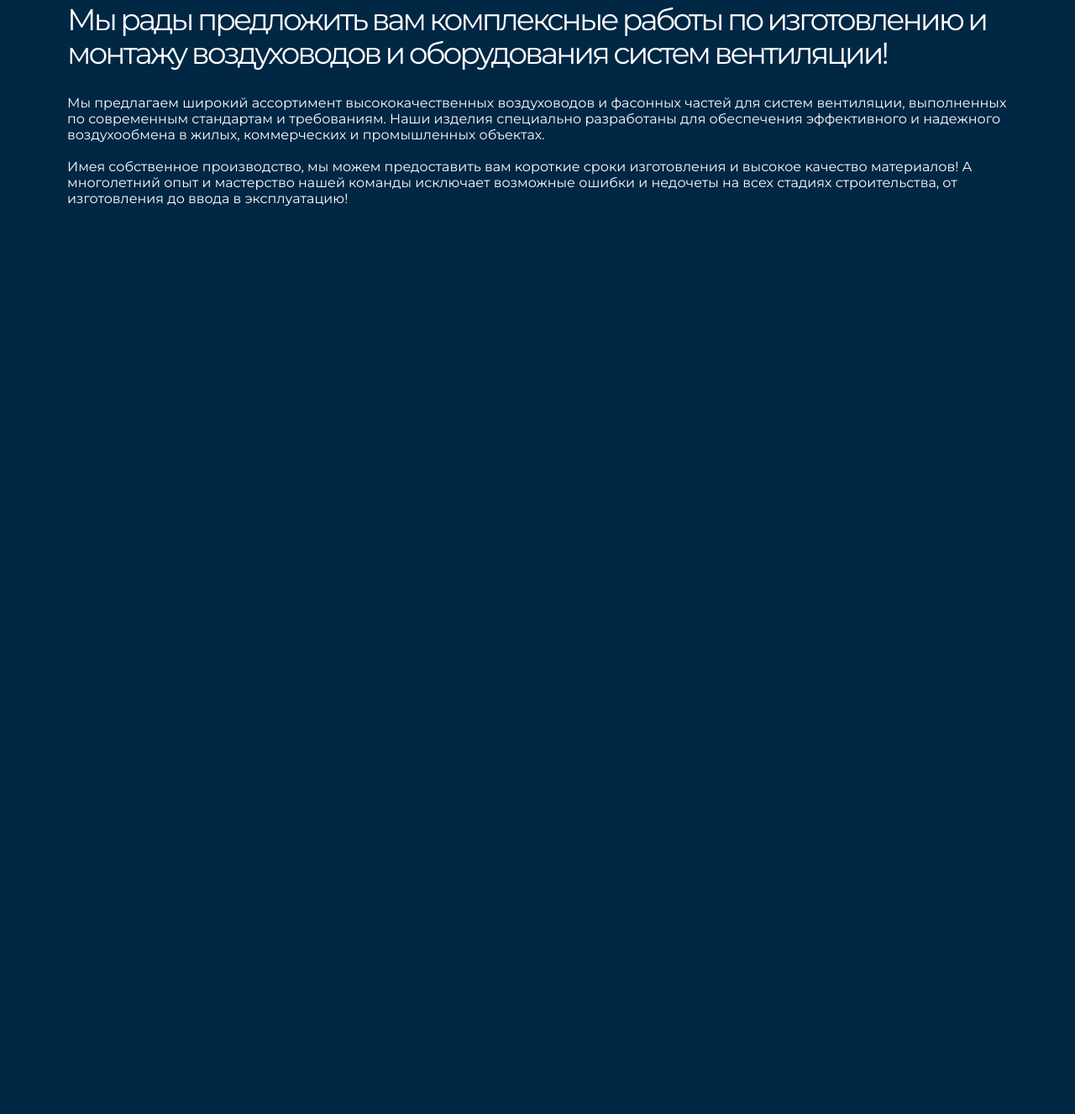
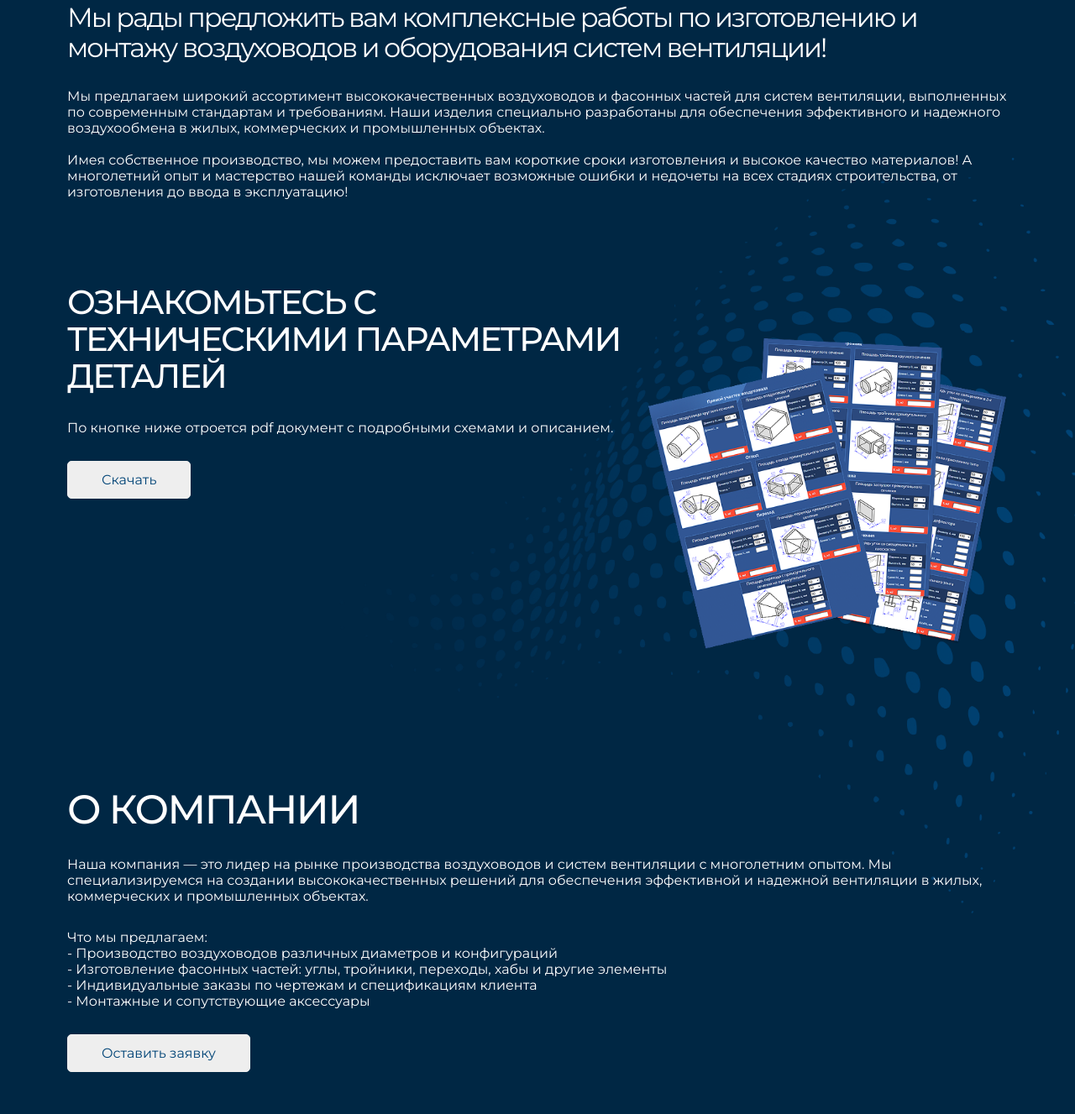
Before and after one commit to LapkiWEB/SanVentStroy, a plain HTML site: page app/index.html in a window 1280 px wide. Shown: the part 767-2094 px from the top of the page at 84% size. Before the commit the page ends 1063 px from the top, so only its background shows below. Drawn offline with Linux system fonts and the light colour scheme; files whose address does not match are found by name.

Commit message:
add catalog + about + adaptive

```diff
--- a/app/index.html
+++ b/app/index.html
@@ -190,6 +190,55 @@
         </div>
       </section>
 
+      <section class="catalog section">
+        <div class="container">
+          <div class="catalog__inner">
+            <div class="catalog__box">
+              <h2 class="title-h3">
+                ознакомьтесь с техническими
+                параметрами деталей
+              </h2>
+              <p class="text">
+                По кнопке ниже отроется pdf документ с подробными схемами и описанием.
+              </p>
+              <div class="global-btn">
+                Скачать
+              </div>
+            </div>
+            <div class="catalog__item">
+              <img src="images/content/catalog-img.png" alt="" class="catalog-img">
+            </div>
+          </div>
+        </div>
+      </section>
+
+      <section class="about section">
+        <div class="container">
+          <h2 class="title-h2">
+            О компании
+          </h2>
+          <p class="text">
+            Наша компания — это лидер на рынке производства воздуховодов и систем вентиляции с многолетним опытом. Мы
+            специализируемся на создании высококачественных решений для обеспечения эффективной и надежной вентиляции в
+            жилых,
+            коммерческих и промышленных объектах.
+          </p>
+          <p class="text">
+            Что мы предлагаем:
+            <br>
+            - Производство воздуховодов различных диаметров и конфигураций
+            <br>
+            - Изготовление фасонных частей: углы, тройники, переходы, хабы и другие элементы
+            <br>
+            - Индивидуальные заказы по чертежам и спецификациям клиента
+            <br>
+            - Монтажные и сопутствующие аксессуары
+          </p>
+          <div class="global-btn">
+            Оставить заявку
+          </div>
+        </div>
+      </section>
     </main>
     <footer class="footer">
 
--- a/app/scss/_global.scss
+++ b/app/scss/_global.scss
@@ -62,7 +62,7 @@ body.menu-opened {
   @extend %Bold;
   font-size: 96px;
   line-height: 100px;
-  letter-spacing: -3px;
+  letter-spacing: -2px;
   text-transform: uppercase;
   margin-bottom: 15px;
   color: $white;
@@ -70,9 +70,9 @@ body.menu-opened {
 
 .title-h2 {
   @extend %Medium;
-  font-size: 64px;
-  line-height: 70px;
-  letter-spacing: -3px;
+  font-size: 48px;
+  line-height: 52px;
+  letter-spacing: -2px;
   text-transform: uppercase;
   margin-bottom: 30px;
   color: $white;
@@ -80,9 +80,9 @@ body.menu-opened {
 
 .title-h3 {
   @extend %Medium;
-  font-size: 48px;
-  line-height: 52px;
-  letter-spacing: -3px;
+  font-size: 40px;
+  line-height: 44px;
+  letter-spacing: -2px;
   text-transform: uppercase;
   margin-bottom: 30px;
   color: $white;
@@ -90,12 +90,15 @@ body.menu-opened {
 
 .title-h4 {
   @extend %Regular;
-  font-size: 36px;
-  line-height: 40px;
-  letter-spacing: -3px;
+  font-size: 32px;
+  line-height: 36px;
+  letter-spacing: -2px;
   // text-transform: uppercase;
   margin-bottom: 30px;
   color: $white;
+}
+.text{
+  margin-bottom: 30px;
 }
 
 .global-btn {
--- a/app/scss/_media.scss
+++ b/app/scss/_media.scss
@@ -106,6 +106,20 @@
       margin-bottom: 20px;
     }
   }
+
+  .catalog {
+
+
+    &::before {
+      position: absolute;
+      content: '';
+      width: 900px;
+      height: 900px;
+      right: 0px;
+      bottom: -200px;
+
+    }
+  }
 }
 
 @media(max-width: 1000px) {
@@ -122,6 +136,16 @@
     line-height: 70px;
   }
 
+  .title-h2 {
+    font-size: 40px;
+    line-height: 44px;
+  }
+
+  .title-h3 {
+    font-size: 36px;
+    line-height: 40px;
+  }
+
   .nav.active {
     padding: 80px 150px 40px 70px
   }
@@ -129,23 +153,60 @@
   .main-screen-box {
     font-size: 18px;
   }
+
+  .catalog__inner {
+    flex-wrap: wrap;
+  }
+
+  .catalog__box {
+    max-width: 100%;
+    margin-right: 0;
+    margin-bottom: 30px;
+  }
+
+  .catalog__item {
+    // max-width: 100%;
+    // text-align: center;
+    margin: 0 auto;
+
+  }
+
+  // .catalog-img{
+  //   margin: 0 auto;
+  //   text-align: center;
+  // }
 }
 
-@media(max-width: 800px) {}
+@media(max-width: 800px) {
+  .catalog-img {
+    max-width: 400px;
+    height: 400px;
+  }
+
+  .catalog::before {
+    width: 700px;
+    height: 700px;
+    right: -50px;
+    bottom: -150px;
+  }
+}
 
 @media(max-width: 600px) {
   .container {
     padding: 0 20px;
   }
-.section{
-  padding: 30px 0px;
-}
+
+  .section {
+    padding: 30px 0px;
+  }
+
   .title-h1 {
     font-size: 42px;
     line-height: 48px;
     letter-spacing: -3px;
   }
-  .title-h4{
+
+  .title-h4 {
     font-size: 24px;
     line-height: 30px;
     letter-spacing: -1px;
--- a/app/scss/style.scss
+++ b/app/scss/style.scss
@@ -16,7 +16,7 @@
 
 
 .header__fixed {
-  background-color: rgba(0, 39, 68, 0.5);
+  background-color: rgba(0, 39, 68, 0.95);
   position: fixed;
   width: 100%;
   top: 0;
@@ -67,103 +67,6 @@
     margin-left: 28px;
   }
 }
-
-
-
-// .menu-list__link-drop {
-//   position: relative;
-//   padding-right: 20px;
-
-
-//   &::before {
-//     position: absolute;
-//     content: '';
-//     border: 7px solid transparent;
-//     border-top: 8px solid $white;
-//     top: 7px;
-//     right: 0px;
-//   }
-
-//   &:hover {
-//     &::before {
-//       content: '';
-//       border-top: 8px solid #abcfff !important;
-//     }
-//   }
-// }
-
-// .menu-list__link-menu {
-//   display: none;
-//   position: absolute;
-//   left: -20px;
-// }
-
-// .menu-list__link.menu-list__link-menu {
-//   &:hover {
-//     // color: $contrast;
-//   }
-// }
-
-// .menu-list__link-drop {
-//   position: relative;
-
-//   &:hover {
-//     .menu-list__link-menu {
-//       display: block;
-//       color: $white;
-//       padding-top: 20px;
-//       padding-left: 20px;
-//       border-radius: 5px;
-//       // background-color: $background;
-//     }
-//   }
-// }
-
-// .menu-list__link-menu--link {
-//   transition: all .3s;
-// }
-
-// .menu-list__link-menu--list {
-//   width: 280px;
-//   margin-bottom: 15px;
-
-//   &:hover {
-//     .menu-list__link-menu--link {
-//       color: #abcfff;
-//     }
-//   }
-// }
-
-// .mob-menu__contacts-link {
-//   transition: all .3s;
-//   display: block;
-
-//   &:hover {
-//     // color: $contrast;
-//   }
-// }
-
-
-
-
-
-
-
-
-
-
-
-
-
-
-
-
-
-
-
-
-
-
 
 .menu__btn {
   width: 42px;
@@ -234,8 +137,6 @@
   width: 30px;
   height: 30px;
   border-radius: 5px;
-
-  // background-color: $white;
   border: 1px solid $white;
   transition: all .3s;
   cursor: pointer;
@@ -250,15 +151,6 @@
   }
 
 }
-
-.social__list {
-  &:hover {
-    // box-shadow: 0 0 10px 0 #abcfff;
-    // box-shadow: 3px 3px 3px 0 rgba(0, 0, 0, 0.3), -3px -3px 3px 0 rgba(171, 207, 255, 0.4), inset 3px 3px 3px 0 rgba(0, 0, 0, 0.3), inset -3px -3px 3px 0 rgba(171, 207, 255, 0.4);
-  }
-}
-
-
 
 .social__list-link {
   display: flex;
@@ -283,7 +175,6 @@
   background-size: cover;
   background-position: center;
   position: relative;
-
   &::before {
     position: absolute;
     left: 0;
@@ -298,16 +189,49 @@
 }
 
 .main-screen-box {
-  font-size: 20px;
+  font-size: 18px;
   @extend %Medium;
-  // text-transform: uppercase;
-  line-height: 26px;
+  line-height: 24px;
   margin-bottom: 30px;
 }
 
+
 // end section main-screen
+.catalog {
+  padding: 50px 0;
+  position: relative;
 
+  &::before {
+    position: absolute;
+    content: '';
+    width: 1200px;
+    height: 1200px;
+    right: 0px;
+    bottom: -400px;
+    background-image: url('../images/content/catalog-bg.png');
+    background-repeat: no-repeat;
+    background-size: cover;
+    background-position: center;
+    z-index: -1;
+  }
+}
 
+.catalog__inner {
+  display: flex;
+  justify-content: space-between;
+}
 
+.catalog__box {
+  max-width: 60%;
+  width: 100%;
+  margin-right: 20px;
+}
+
+.catalog-img {
+  max-width: 577px;
+  width: 100%;
+  object-fit: contain;
+  height: 500px;
+}
 
 @import 'media';
```
Also changed, not shown: app/css/style.min.css, app/images/content/catalog-bg.png (added), app/images/content/catalog-img.png (added).
